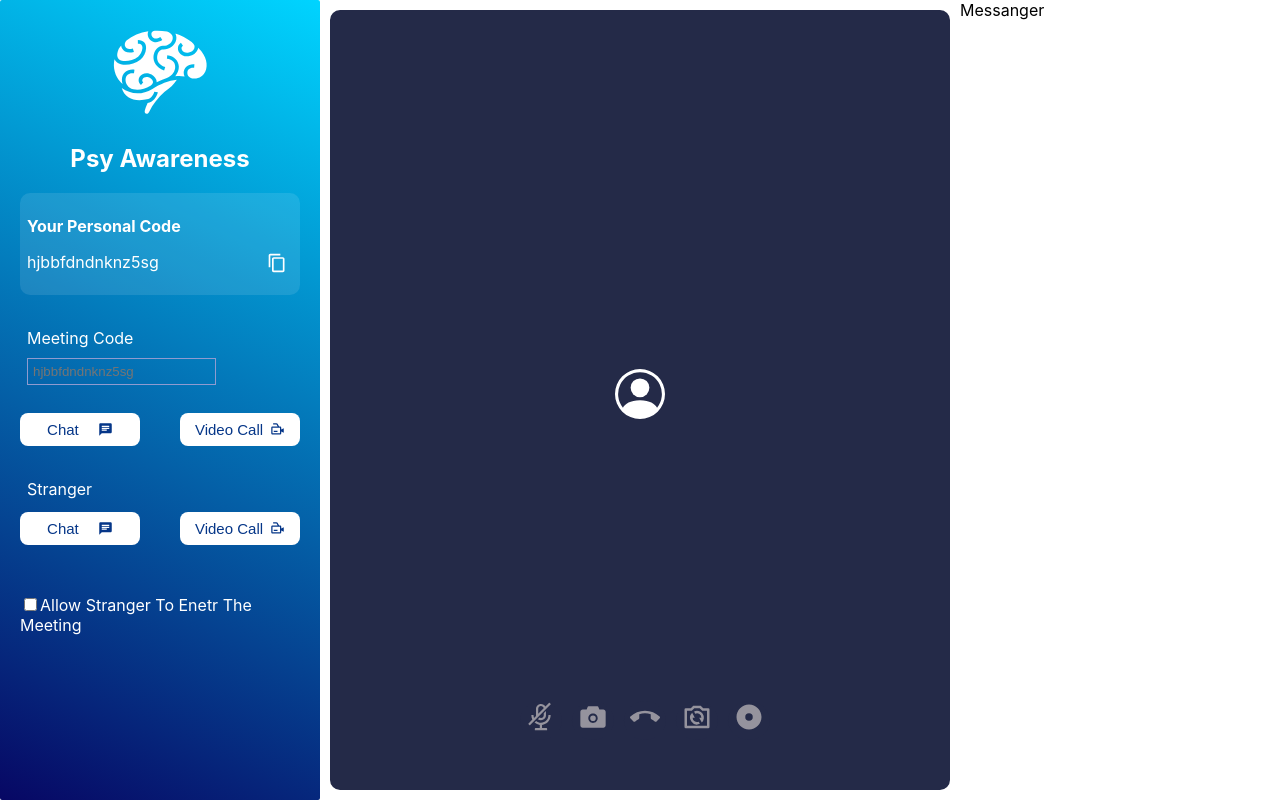
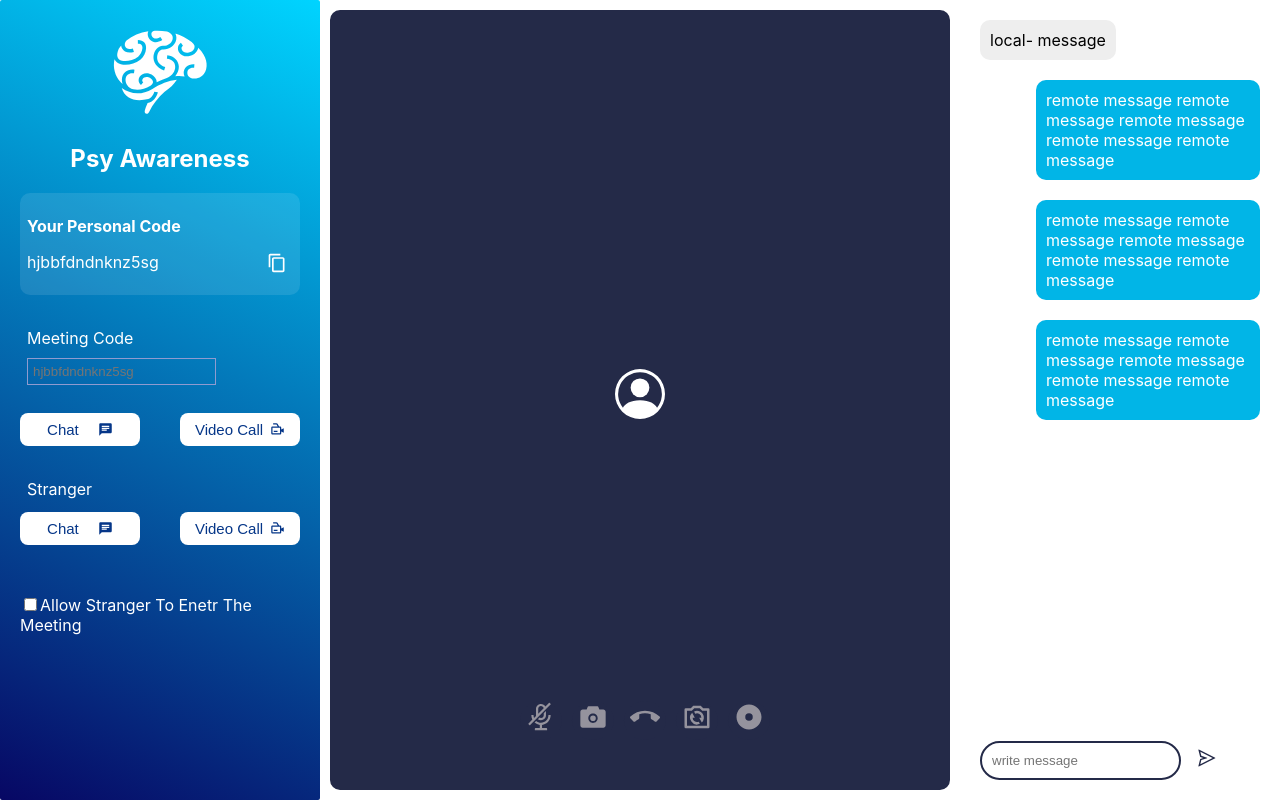
Before and after one commit to saeedkhal/webRTC, a React (Create React App) app in the folder frontend-side/: page / in a window 1280 px wide. Built offline with nearby package versions, Linux system fonts and the light colour scheme; a web font is replaced by a local one.

Commit message:
finish front-end

```diff
--- a/frontend-side/src/Messanger.js
+++ b/frontend-side/src/Messanger.js
@@ -1,9 +1,102 @@
 import React from 'react';
 import styled from 'styled-components';
+import { AiOutlineSend } from 'react-icons/ai';
+const Messanger = () => {
+  return (
+    <Wrapper>
+      <div className="message-container">
+        <section className="local-message">
+          <span>local- message</span>
+        </section>
+        <section className="remote-message">
+          <span>
+            remote message remote message remote message remote message remote
+            message
+          </span>
+        </section>
+        <section className="remote-message">
+          <span>
+            remote message remote message remote message remote message remote
+            message
+          </span>
+        </section>{' '}
+        <section className="remote-message">
+          <span>
+            remote message remote message remote message remote message remote
+            message
+          </span>
+        </section>{' '}
+        <section className="send">
+          <div className="send-contianer">
+            <input
+              className="message"
+              type="text"
+              placeholder="write message"
+            ></input>
+            <button className="sned-btn">
+              <AiOutlineSend />
+            </button>
+          </div>
+        </section>
+      </div>
+    </Wrapper>
+  );
+};
+const Wrapper = styled.div`
+  max-height: 100vh;
+  overflow-y: scroll;
+  .message-container {
+    position: relative;
+    padding: 20px;
+    box-sizing: border-box;
+    section {
+      margin-bottom: 20px;
+      width: 80%;
+      span {
+        background: #eee;
+        padding: 10px;
+        display: inline-block;
+        border-radius: 10px;
+      }
+    }
+    .remote-message {
+      margin-left: auto;
 
-const Messanger = () => {
-  return <Wrapper>Messanger</Wrapper>;
-};
-const Wrapper = styled.div``;
+      span {
+        background: #01b5e7;
+        color: white;
+      }
+    }
+    .local-message {
+    }
+    .send {
+      width: 100%;
+      margin: 0;
+      .send-contianer {
+        display: flex;
+        align-items: center;
+        position: fixed;
+        bottom: 0px;
+        margin-bottom: 20px;
+        text-align: center;
+        input {
+          flex: 1;
+          outline: none !important;
+          border-radius: 20px;
+          padding: 10px;
+          border: 2px solid #242a48;
+        }
+        button {
+          background: transparent;
+          color: #242a48;
+          border: none;
+          font-size: 20px;
+          cursor: pointer;
+          margin-left:10px;
+]        }
+      }
+    }
+  }
+`;
 
 export default Messanger;
--- a/frontend-side/src/VideoCall.js
+++ b/frontend-side/src/VideoCall.js
@@ -8,7 +8,7 @@ import { RiRecordCircleFill, RiCameraSwitchLine } from 'react-icons/ri';
 const VideoCall = () => {
   return (
     <Wrapper>
-      <main>
+      <div>
         <section className="starter-bg">
           <span className="starter-icon">
             <BsPersonCircle />
@@ -38,12 +38,12 @@ const VideoCall = () => {
             </button>
           </scetion>
         </section>
-      </main>
+      </div>
     </Wrapper>
   );
 };
 const Wrapper = styled.div`
-  main {
+  div {
     position: relative;
     height: 100vh;
     .starter-bg {
```
